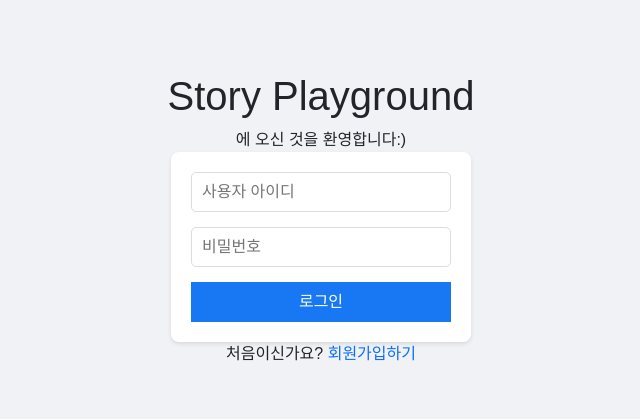
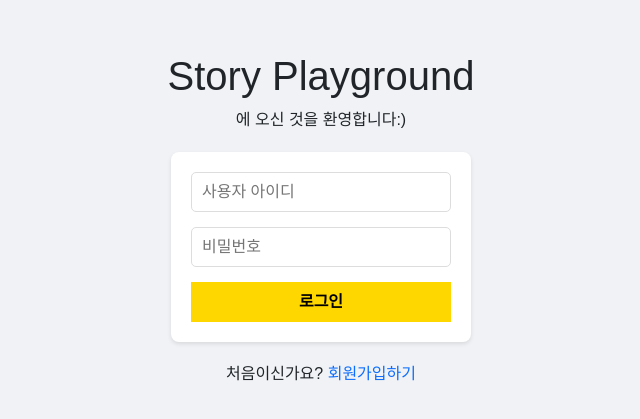
Before and after one commit to suminl22/talkative-fairy-tale-front, a React (Create React App) app: page / in a window 1280 px wide. Shown: the part 201-620 px from the top of the page, without its empty margins (319-959 px from the left). Built offline with nearby package versions, Linux system fonts and the light colour scheme.

Commit message:
edit: web-design finally done

```diff
--- a/src/routes/Login.css
+++ b/src/routes/Login.css
@@ -28,8 +28,9 @@
 button {
     width: 100%;
     height: 40px;
-    background-color: #1877f2;
-    color: white;
+    background-color: #FFD700;
+    color: black;
+    font-weight: bold;
     border: none;
     border-radius: 5px;
     font-size: 16px;
@@ -37,5 +38,5 @@ button {
 }
 
 button:hover {
-    background-color: #1657aa;
+    background-color: #FCF06E;
 }
--- a/src/routes/Login.js
+++ b/src/routes/Login.js
@@ -29,7 +29,7 @@ const Login = () => {
             formData.append('username', username);
             formData.append('password', password);
 
-            const response = await axios.post('http://localhost:8080/login', formData);
+            const response = await axios.post('35.170.146.142:8080/login', formData);
 
             if (response.status === 200) {
                 alert("환영합니다!");
@@ -53,6 +53,7 @@ const Login = () => {
         <div className="login">
             <h1>Story Playground</h1>
             <span>에 오신 것을 환영합니다:)</span>
+            <div style={{height: '20px', width: '100%'}}></div>
             <div className="form-container">
                 <form onSubmit={handleSubmit}>
                     <div className="input-container">
@@ -77,6 +78,7 @@ const Login = () => {
                     <button type="submit">로그인</button>
                 </form>
             </div>
+            <div style={{height: '20px', width: '100%'}}></div>
             <div>
                 <span>처음이신가요? </span>
                 <span>
--- a/src/routes/SignUp.js
+++ b/src/routes/SignUp.js
@@ -26,7 +26,7 @@ const SignUp = () => {
     // 회원가입 요청 보내는 함수
     const handleSignUp = async () => {
         try {
-            const response = await axios.post('http://localhost:8080/register/user', {
+            const response = await axios.post('35.170.146.142:8080/register/user', {
                 username: username,
                 password: password
             });
```
